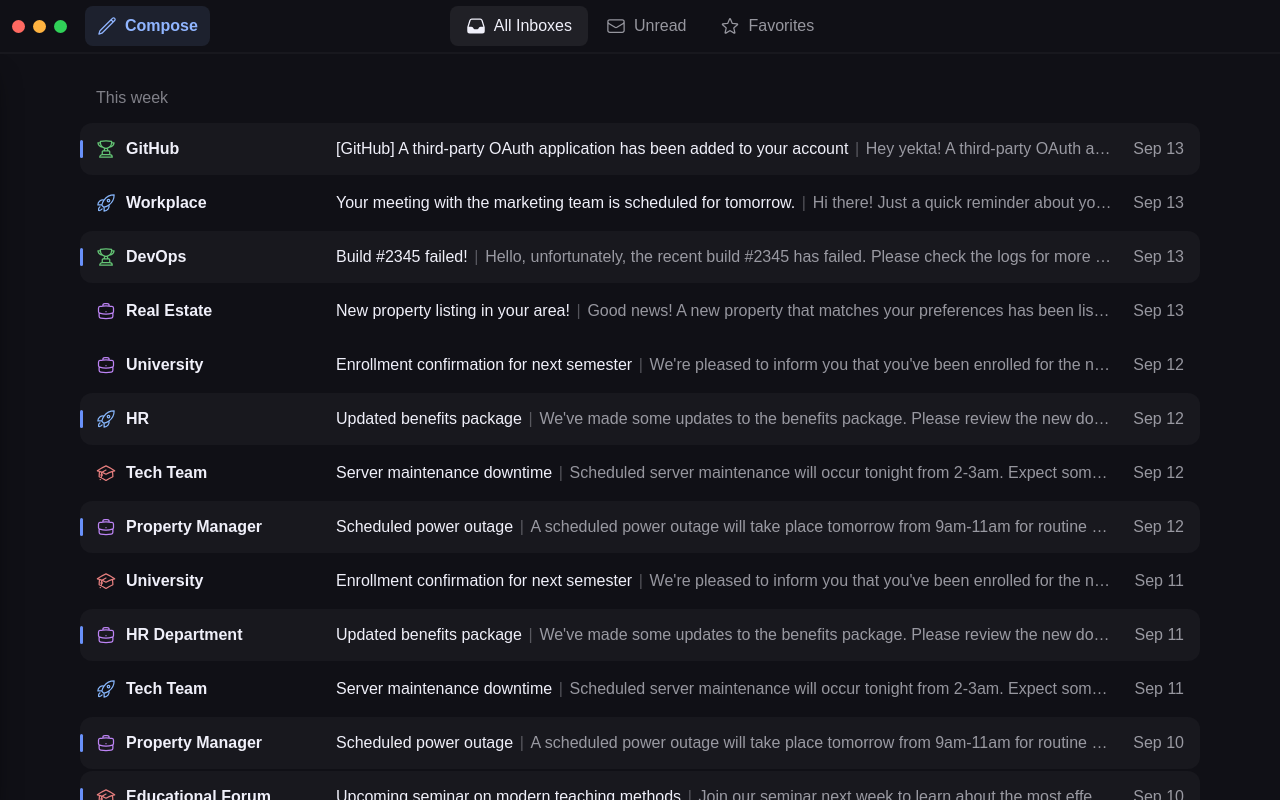
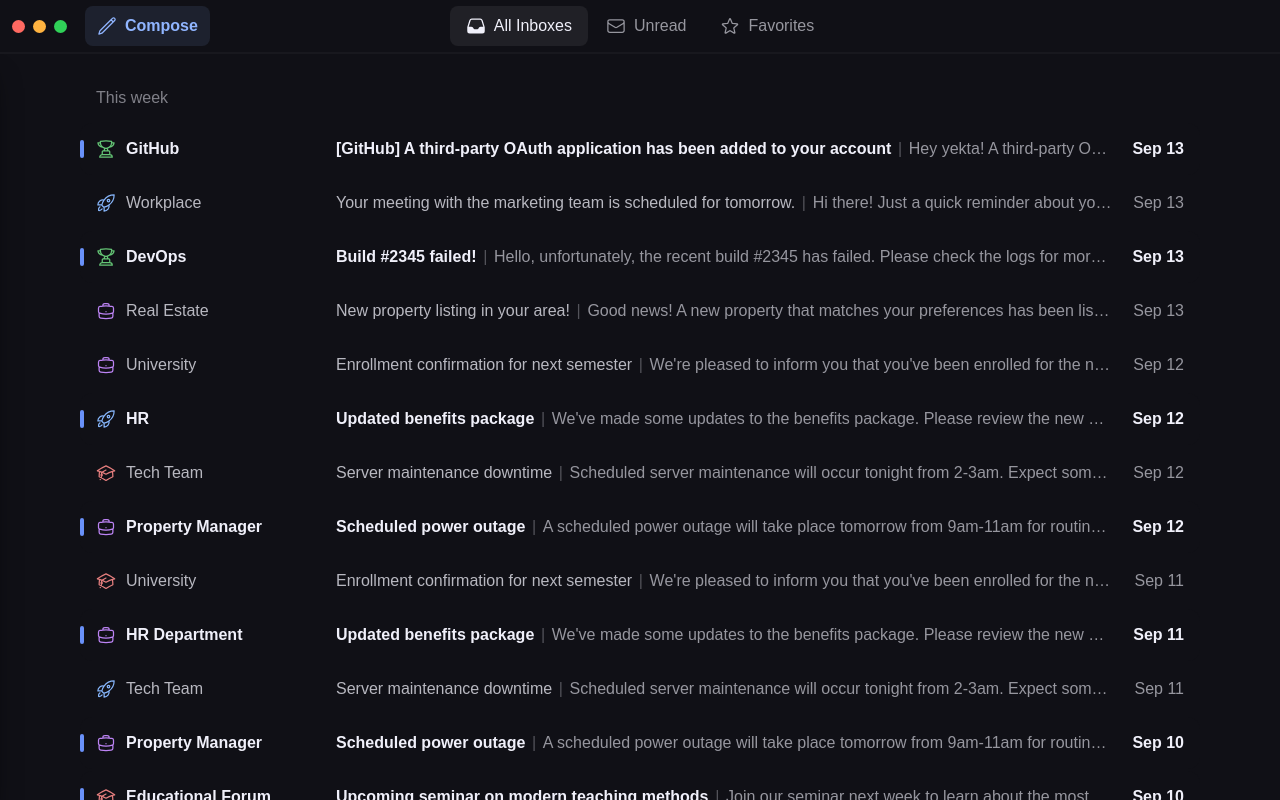
Before and after one commit to yekta/unseal, a Next.js app: page / in a window 1280 px wide. Built offline with nearby package versions, Linux system fonts and the light colour scheme.

Commit message:
isRead style tweaks

```diff
--- a/src/components/EmailLine/EmailLine.tsx
+++ b/src/components/EmailLine/EmailLine.tsx
@@ -31,7 +31,7 @@ export function EmailLine({
         <div
           className={`flex flex-col flex-1 md:flex-row md:items-center md:justify-between px-4 py-3.5
           group-hover:bg-c-primary/[var(--o-primary-highlight)] relative ${
-            !isRead ? "bg-c-bg-secondary" : ""
+            !isRead ? "bg-c-bg-secondary md:bg-c-bg" : ""
           }
           overflow-hidden md:rounded-xl z-0`}
         >
@@ -41,24 +41,48 @@ export function EmailLine({
               type={account.iconType}
               color={account.iconColor}
             ></EmailIcon>
-            <p className="flex-1 font-semibold whitespace-nowrap overflow-hidden overflow-ellipsis text-base">
+            <p
+              className={`flex-1 whitespace-nowrap overflow-hidden overflow-ellipsis text-base
+              ${isRead ? "font-medium text-c-on-bg/75" : "font-semibold"}`}
+            >
               {sender}
             </p>
-            <p className="md:hidden w-16 text-right text-c-on-bg/60 text-base">
+            <p
+              className={`md:hidden w-16 text-right text-base ${
+                isRead
+                  ? "text-c-on-bg/60 font-normal"
+                  : "text-c-on-bg font-semibold"
+              }`}
+            >
               {getRelativeDate(date)}
             </p>
           </div>
           {/* Desktop */}
           <p className="hidden md:block whitespace-nowrap flex-1 overflow-hidden overflow-ellipsis text-c-on-bg/60 text-base">
-            <span className="text-c-on-bg">{title}</span>
+            <span
+              className={`text-c-on-bg ${
+                isRead ? "font-medium text-c-on-bg/75" : "font-semibold"
+              }`}
+            >
+              {title}
+            </span>
             <span className="text-c-on-bg/30 px-0.25ch"> | </span>
             <span className="text-c-on-bg/60">{body}</span>
           </p>
-          <p className="hidden md:block w-18 text-right text-c-on-bg/60 text-base">
+          <p
+            className={`hidden md:block w-18 text-right text-base ${
+              isRead
+                ? "text-c-on-bg/60 font-normal"
+                : "text-c-on-bg font-semibold"
+            }`}
+          >
             {getRelativeDate(date)}
           </p>
           {/* Mobile */}
-          <p className="md:hidden w-full whitespace-nowrap overflow-hidden overflow-ellipsis text-c-on-bg mt-1 text-base">
+          <p
+            className={`md:hidden w-full whitespace-nowrap overflow-hidden overflow-ellipsis text-c-on-bg mt-1 text-base
+            ${isRead ? "font-medium text-c-on-bg/75" : "font-semibold"}`}
+          >
             {title}
           </p>
           <p className="md:hidden w-full whitespace-nowrap overflow-hidden overflow-ellipsis text-c-on-bg/60 mt-1 text-base">
@@ -78,9 +102,9 @@ const NotificationDot = ({
   className?: string;
 }) => (
   <div
-    className={`w-1.5 h-1.5 md:w-3px md:h-4.5 md:absolute md:left-0 md:top-1/2 transform md:-translate-y-1/2
+    className={`w-1.75 h-1.75 md:w-1 md:h-4.5 md:absolute md:left-0 md:top-1/2 transform md:-translate-y-1/2
     rounded-full flex-shrink-0 ${
-      isRead ? "bg-c-notification-blue/0 hidden" : "bg-c-notification-blue"
+      isRead ? "bg-c-notification/0 hidden" : "bg-c-notification"
     } ${className ?? ""}`}
   />
 );
--- a/src/css/globals.css
+++ b/src/css/globals.css
@@ -17,7 +17,7 @@
   --c-icon-yellow: 217 201 123;
   --c-icon-purple: 188 131 244;
   --c-icon-green: 100 197 117;
-  --c-notification-blue: 105 145 250;
+  --c-notification: 105 145 250;
   --c-macos-red: 255 105 97;
   --c-macos-orange: 255 179 64;
   --c-macos-green: 48 209 88;
--- a/tailwind.config.ts
+++ b/tailwind.config.ts
@@ -38,7 +38,7 @@ const config: Config = {
         "c-icon-yellow": "rgb(var(--c-icon-yellow)/<alpha-value>)",
         "c-icon-purple": "rgb(var(--c-icon-purple)/<alpha-value>)",
         "c-icon-green": "rgb(var(--c-icon-green)/<alpha-value>)",
-        "c-notification-blue": "rgb(var(--c-notification-blue)/<alpha-value>)",
+        "c-notification": "rgb(var(--c-notification)/<alpha-value>)",
         "c-macos-red": "rgb(var(--c-macos-red)/<alpha-value>)",
         "c-macos-orange": "rgb(var(--c-macos-orange)/<alpha-value>)",
         "c-macos-green": "rgb(var(--c-macos-green)/<alpha-value>)",
```
